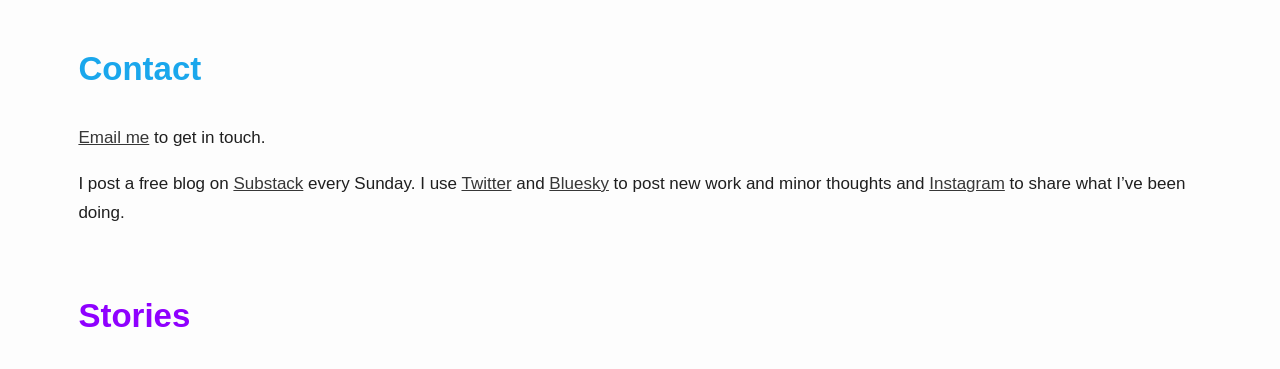
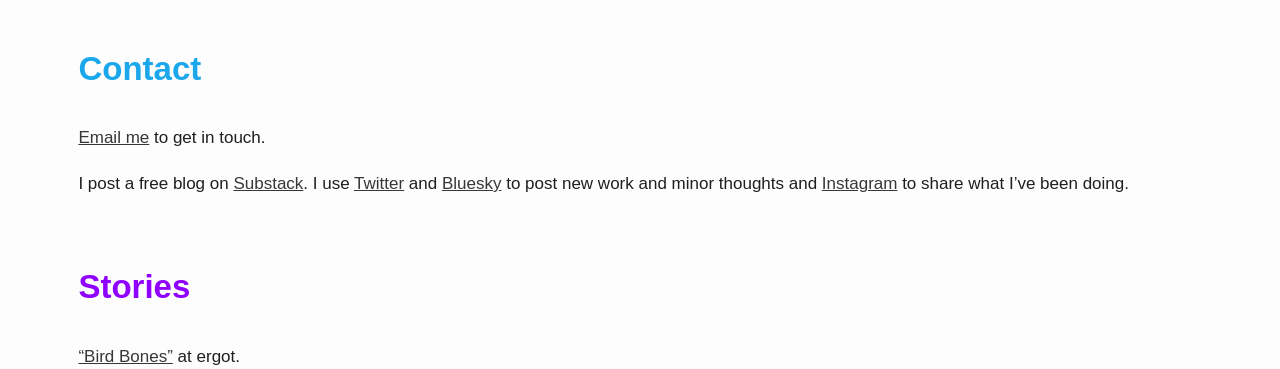
Before and after one commit to rcows/rcows.github.io, a plain HTML site: page index.html in a window 1280 px wide. Shown: the part 406-775 px from the top of the page. Drawn offline with Linux system fonts and the light colour scheme.

Commit message:
Update index.html

```diff
--- a/index.html
+++ b/index.html
@@ -31,7 +31,7 @@
 <div class="container">
 <h1 style="color:#1AA7ec;">Contact</h1>
 	<p><a href="mailto: arr.shea@gmail.com" target="_blank">Email me</a> to get in touch.</p>
-	<p>I post a free blog on <a href="https://blips.substack.com/subscribe">Substack</a> every Sunday. I use <a href="https://twitter.com/ryanjeffreyshea" target="_blank">Twitter</a> and <a href="https://bsky.app/profile/rshea.bsky.social" target="_blank">Bluesky</a> to post new work and minor thoughts and <a href="https://www.instagram.com/ryanjshea/" target="_blank">Instagram</a> to share what I’ve been doing.</p>
+	<p>I post a free blog on <a href="https://blips.substack.com/subscribe">Substack</a>. I use <a href="https://twitter.com/ryanjeffreyshea" target="_blank">Twitter</a> and <a href="https://bsky.app/profile/rshea.bsky.social" target="_blank">Bluesky</a> to post new work and minor thoughts and <a href="https://www.instagram.com/ryanjshea/" target="_blank">Instagram</a> to share what I’ve been doing.</p>
 </div>
 </section>
 
```
